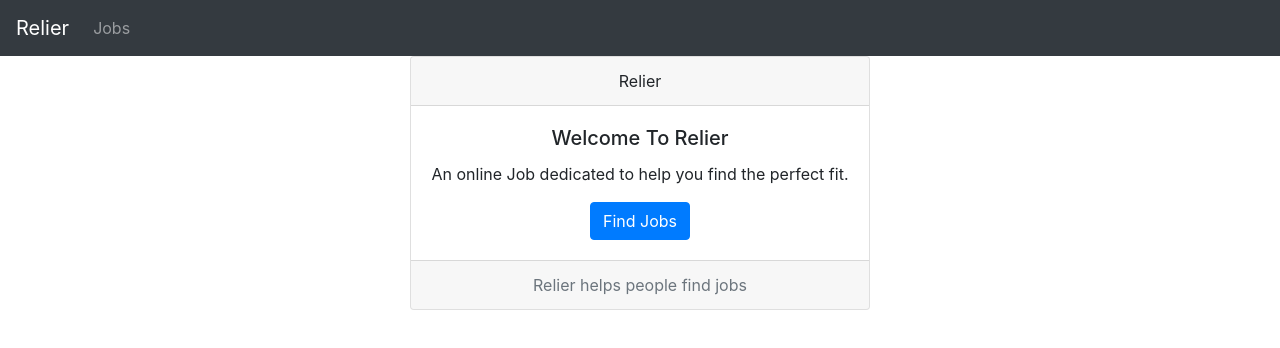
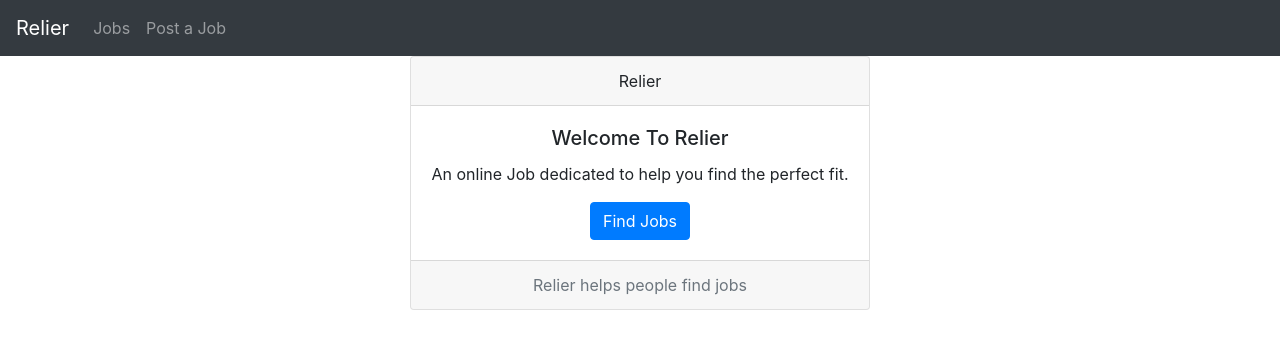
Before and after one commit to snganyone/React-Job-Board, a React (Create React App) app in the folder react-job-board/: page / in a window 1280 px wide. Shown: the top 348 px of the page. Built offline with nearby package versions, Linux system fonts and the light colour scheme.

Commit message:
Delete Job

```diff
--- a/react-job-board/src/App.js
+++ b/react-job-board/src/App.js
@@ -1,15 +1,29 @@
 import React, { Component } from 'react';
 import { BrowserRouter as Router, Route } from 'react-router-dom';
 import JobContainer from '../src/containers/JobContainer';
-import HomeContainer from '../src/containers/HomeContainer';
+import Home from '../src/components/Home';
 import JobForm from '../src/components/JobForm';
+
+
+import Navbar from 'react-bootstrap/Navbar';
+import Nav from 'react-bootstrap/Nav';
 
 class App extends Component{
   render(){
     return(
       <div>
+      <Navbar bg="dark" variant="dark">
+        <Navbar.Brand href="/">Relier</Navbar.Brand>
+        <Navbar.Toggle aria-controls="basic-navbar-nav" />
+        <Navbar.Collapse id="basic-navbar-nav">
+            <Nav className="mr-auto">
+                <Nav.Link href="/jobs">Jobs</Nav.Link>
+                <Nav.Link href="/add-job">Post a Job</Nav.Link>
+            </Nav>
+        </Navbar.Collapse>
+      </Navbar>
         <Router>
-        <Route exact path="/" component={HomeContainer}/>
+        <Route exact path="/" component={Home}/>
         <Route exact path="/jobs" component={JobContainer}/>
         <Route exact path="/add-job" component={JobForm}/>
         </Router>
--- a/react-job-board/src/actions/actionCreator.js
+++ b/react-job-board/src/actions/actionCreator.js
@@ -28,7 +28,7 @@ export const deleteJob = (id) => {
         fetch(`http://localhost:4000/jobs/${id}`, {method: "DELETE"})
         .then(res => {return res.json()})
         .then((data) => {
-            dispatch({type: 'DELETE_JOB', id: data})
+            dispatch({type: 'DELETE_JOB', id: data.id})
             })
     }
 }
--- a/react-job-board/src/components/JobForm.js
+++ b/react-job-board/src/components/JobForm.js
@@ -24,7 +24,6 @@ class JobForm extends Component{
     }
 
     handleSubmit = event => {
-        console.log(this.props);
         event.preventDefault();
         this.props.addJob(this.state);
         this.setState({
--- a/react-job-board/src/components/JobList.js
+++ b/react-job-board/src/components/JobList.js
@@ -7,9 +7,9 @@ import { connect } from 'react-redux';
 
 class JobList extends Component {
 
-    // handleDelete = id => {
-    //     this.props.deleteJob(id);
-    // }
+    handleDelete = id => {
+        this.props.deleteJob(id);
+    }
 
     render(){
         return(
@@ -22,7 +22,7 @@ class JobList extends Component {
                                 <Card.Text>{job.description}</Card.Text>
                             </Card.Body>
                             <Card.Link className="text-center" href="#">Job Link</Card.Link>
-                            <Button variant="danger" onClick={this.props.deleteJob(job.id)} id={job.id}>Delete Job{job.id}</Button>
+                            <Button variant="danger" onClick={() => this.props.deleteJob(job.id)} id={job.id}>Delete Job</Button>
                         </Card>
                 )}
             </div>
--- a/react-job-board/src/containers/HomeContainer.js
+++ /dev/null
@@ -1,26 +0,0 @@
-import React, { Component } from 'react';
-import Navbar from 'react-bootstrap/Navbar';
-import Nav from 'react-bootstrap/Nav';
-
-import Home from '../components/Home';
-
-class HomeContainer extends Component{
-    render(){
-        return(
-            <div>
-                <Navbar bg="dark" variant="dark">
-                    <Navbar.Brand href="/">Relier</Navbar.Brand>
-                    <Navbar.Toggle aria-controls="basic-navbar-nav" />
-                    <Navbar.Collapse id="basic-navbar-nav">
-                        <Nav className="mr-auto">
-                            <Nav.Link href="/jobs">Jobs</Nav.Link>
-                        </Nav>
-                    </Navbar.Collapse>
-                </Navbar>
-                <Home />
-            </div>
-        )
-    }
-}
-
-export default HomeContainer;
```
Also changed, not shown: react-job-board/src/components/Job.js (deleted, +0 -12 lines), react-job-board/src/components/Jobs.js (deleted, +0 -12 lines), 1 other file (tests, documents, lock files or other folders).
